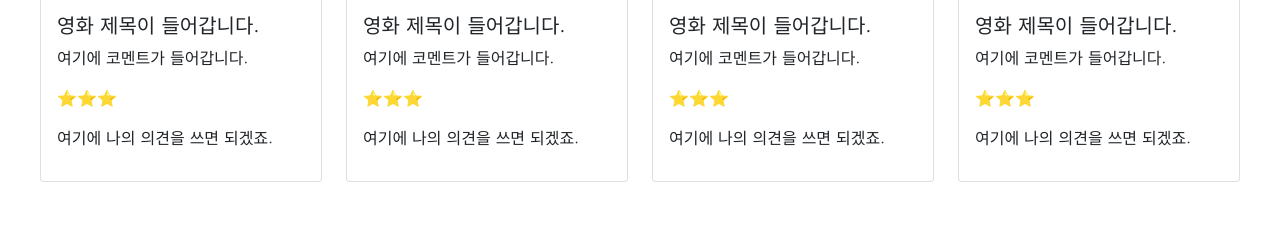
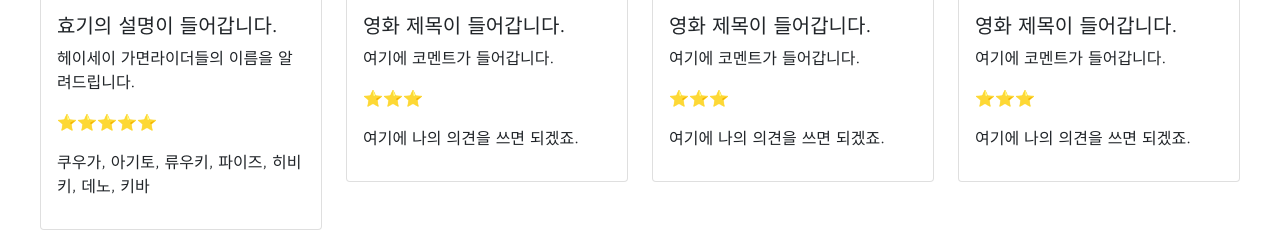
Before and after one commit to ISSACSON/mypage, a plain HTML site: page index.html in a window 1280 px wide. Shown: the part 734-984 px from the top of the page. Before the commit the page ends 936 px from the top, so only its background shows below. Drawn offline with nearby package versions, Linux system fonts and the light colour scheme.

Commit message:
Update index.html

```diff
--- a/index.html
+++ b/index.html
@@ -108,13 +108,13 @@
         <div class="row row-cols-1 row-cols-md-4 g-4">
             <div class="col">
                 <div class="card">
-                    <img src="https://movie-phinf.pstatic.net/20210728_221/1627440327667GyoYj_JPEG/movie_image.jpg"
+                    <img src="https://t1.daumcdn.net/cfile/tistory/99DE62435C29DA0101"
                         class="card-img-top" alt="...">
                     <div class="card-body">
-                        <h5 class="card-title">영화 제목이 들어갑니다.</h5>
-                        <p class="card-text">여기에 코멘트가 들어갑니다.</p>
-                        <p>⭐⭐⭐</p>
-                        <p class="'mycomment">여기에 나의 의견을 쓰면 되겠죠.</p>
+                        <h5 class="card-title">효기의 설명이 들어갑니다.</h5>
+                        <p class="card-text">헤이세이 가면라이더들의 이름을 알려드립니다.</p>
+                        <p>⭐⭐⭐⭐⭐</p>
+                        <p class="'mycomment">쿠우가, 아기토, 류우키, 파이즈, 히비키, 데노, 키바</p>
                     </div>
                 </div>
             </div>
```
